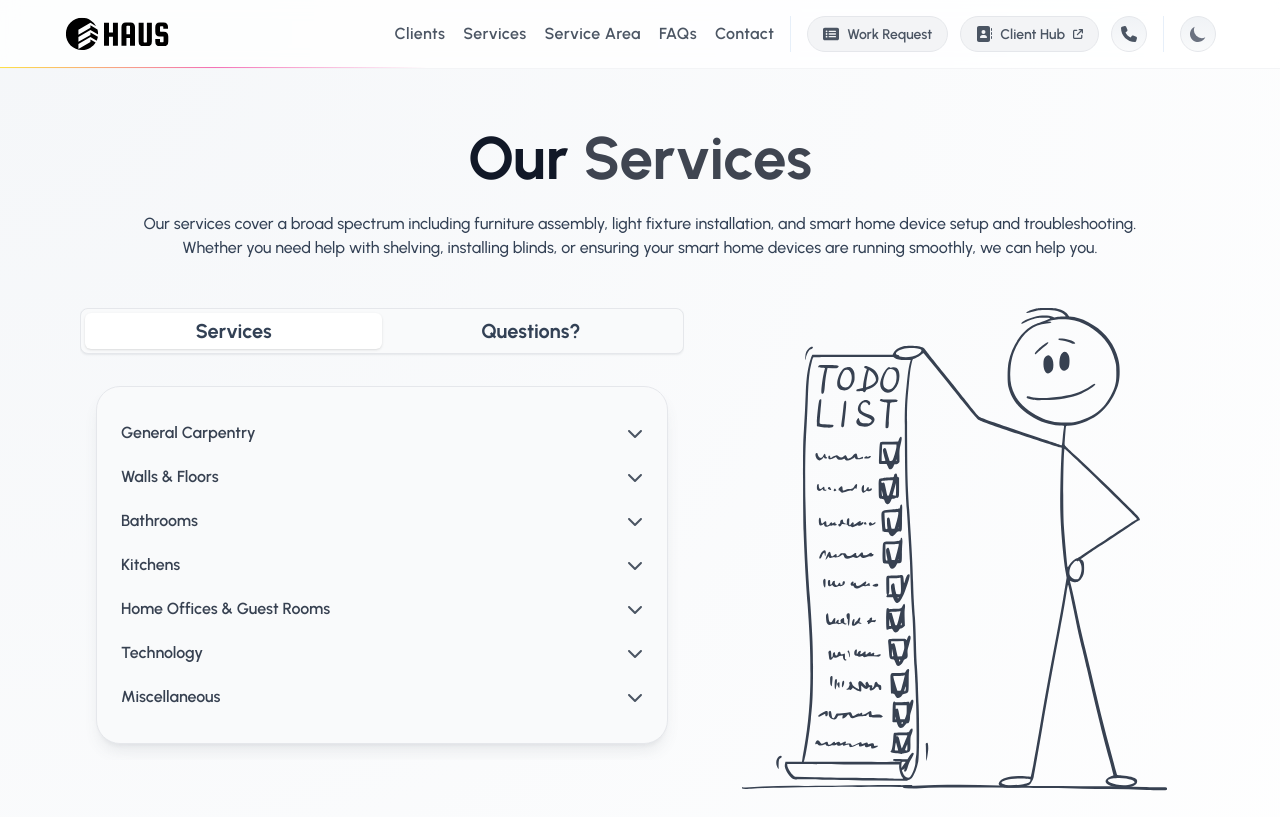
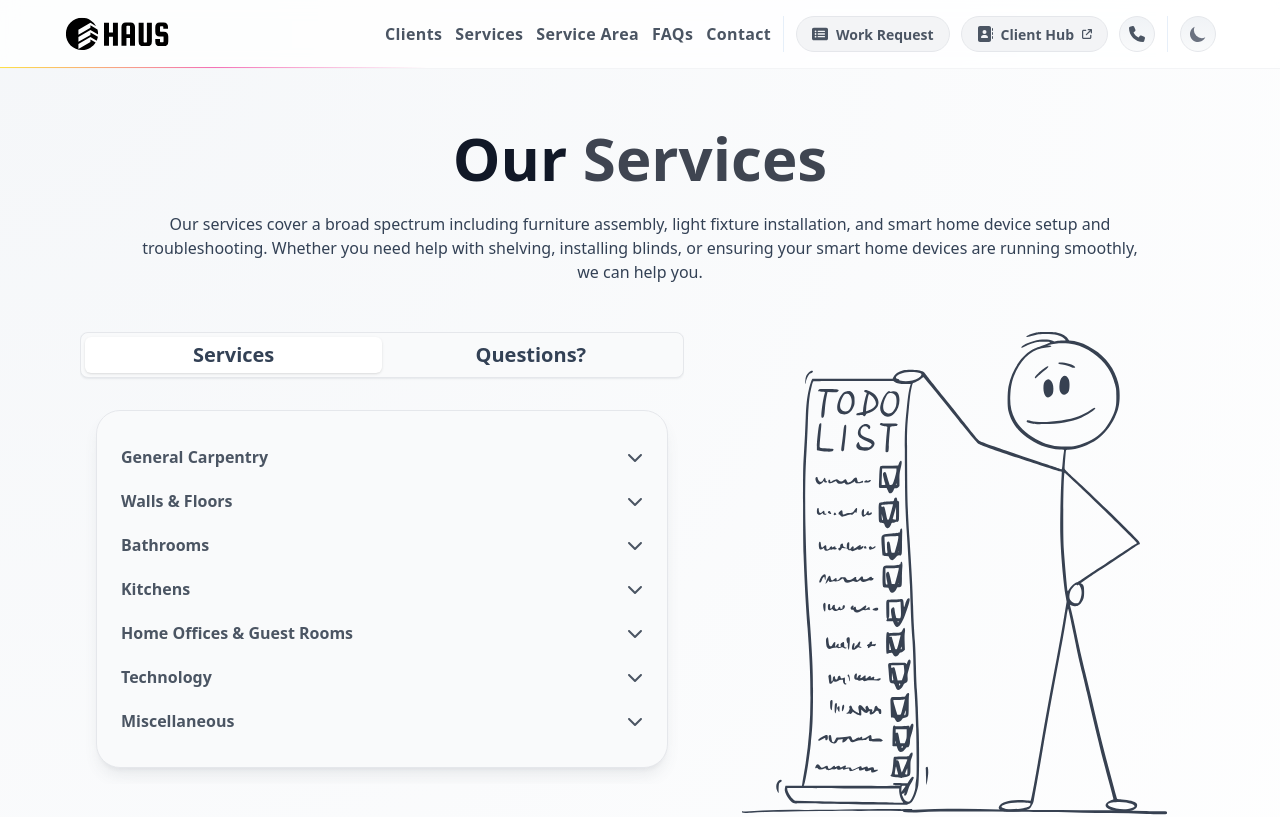
Before and after one commit to ben-v/haus, a React (Vite) app: page /services in a window 1280 px wide. Shown: the top 817 px of the page. Built offline with nearby package versions, Linux system fonts and the light colour scheme.

Commit message:
Use standard san-serif fonts and do not depend on non-standard font...there was a flicker first time loading the page and just was kind of annoying after a while. No flicker now. Adjusted some UI elements for the new fonts.

```diff
--- a/package.json
+++ b/package.json
@@ -18,7 +18,6 @@
     "react-dom": "^18.2.0",
     "react-google-recaptcha": "^3.1.0",
     "react-google-recaptcha-v3": "^1.10.1",
-    "react-helmet-async": "^2.0.4",
     "react-hot-toast": "^2.4.1",
     "react-router-dom": "^6.4.5",
     "react-simple-star-rating": "^5.1.7",
--- a/src/components/layouts/Header.tsx
+++ b/src/components/layouts/Header.tsx
@@ -68,8 +68,8 @@ const Header = () => {
             </div>
             <div aria-hidden="true" id="layer" className="fixed inset-0 z-40 h-screen w-screen origin-bottom scale-y-0 bg-white/70 backdrop-blur-2xl transition duration-500 dark:bg-darker/70 lg:hidden"></div>
             <div id="navlinks" className="invisible absolute top-full left-0 z-50 w-full origin-top-right translate-y-1 scale-90 flex-col flex-wrap justify-end gap-6 rounded-3xl border border-gray-100 bg-white p-8 opacity-0 shadow-2xl shadow-gray-600/10 transition-all duration-300 dark:border-gray-700 dark:bg-gray-800 dark:shadow-none lg:visible lg:relative lg:flex lg:w-auto lg:translate-y-0 lg:scale-100 lg:flex-row lg:items-center lg:gap-0 lg:border-none lg:bg-transparent lg:p-0 lg:opacity-100 lg:shadow-none dark:lg:bg-transparent">
-              <div className="lg:pr-4">
-                <ul className="space-y-6 sm:space-y-3 md:space-y-6 text-base font-medium tracking-wide lg:flex lg:space-y-0 lg:text-sm md:gap-[18px]">
+              <div className="lg:pr-3">
+                <ul className="space-y-2 md:space-y-4 text-base font-medium tracking-wide lg:flex lg:space-y-0 lg:text-sm md:gap-[13px]">
                   {navLinkGroup.links.map((link, index) => (
                     <li key={index}>
                       <StandardLink url={link.url ? link.url : "#"} onClick={closeNavbar} className="nav-link block transition nav-button">
@@ -80,7 +80,7 @@ const Header = () => {
                 </ul>
               </div>
               <div className="hidden lg:flex">
-                <div className="mt-12 flex w-full flex-col gap-3 space-y-2 border-primary/10 dark:border-gray-700 sm:flex-row md:w-max lg:mt-0 lg:mr-4 lg:space-y-0 lg:border-l lg:pl-4">
+                <div className="mt-12 flex w-full flex-col gap-[11px] space-y-2 border-primary/10 dark:border-gray-700 sm:flex-row md:w-max lg:mt-0 lg:mr-3 lg:space-y-0 lg:border-l lg:pl-3">
                   <div>
                     <StandardLink url="/work-request" onClick={closeNavbar} data-tooltip-id="new-client-tooltip-selector-large" className="relative ml-auto flex h-9 w-full items-center justify-center before:absolute before:inset-0 before:rounded-full before:bg-primary before:transition-transform before:duration-300 hover:before:scale-105 active:duration-75 active:before:scale-95 dark:before:border-gray-700 dark:before:bg-primaryLight sm:px-4 lg:before:border lg:before:border-gray-200 lg:before:bg-gray-100 lg:dark:before:bg-gray-800 nav-button">
                       <div className="pr-2">
@@ -115,14 +115,14 @@ const Header = () => {
                     </div>
                 </div>
               </div>
-              <div className="mt-12 hidden flex-col space-y-2 border-primary/10 dark:border-gray-700 lg:mt-0 lg:space-y-0 lg:border-l lg:pl-4 lg:flex">
+              <div className="mt-12 hidden flex-col space-y-2 border-primary/10 dark:border-gray-700 lg:mt-0 lg:space-y-0 lg:border-l lg:pl-3 lg:flex">
                   <button onClick={toggleTheme} className="switcher group relative h-9 w-9 rounded-full before:absolute before:inset-0 before:rounded-full before:border before:border-gray-200 before:bg-gray-50 before:bg-gradient-to-b before:transition-transform before:duration-300 hover:before:scale-105 active:duration-75 active:before:scale-95 dark:before:border-gray-700 dark:before:bg-gray-800 lg:flex">
                     <SvgSun fill="currentColor" className="transistion relative m-auto hidden h-5 w-5 fill-gray-500 duration-300 group-hover:rotate-180 group-hover:fill-yellow-400 dark:block dark:fill-gray-300" />
                     <SvgMoon fill="currentColor" className="transistion relative m-auto h-5 w-5 fill-gray-500 duration-300 group-hover:-rotate-90 group-hover:fill-blue-900 dark:hidden" />
                   </button>
               </div>
-              <div className="mt-6 w-full border-primary/10 dark:border-gray-700 sm:flex-row lg:hidden inline-flex items-center justify-start hover:cursor-pointer" onClick={toggleThemeCloseMenu}>
-                <div className="nav-button md:mr-3 w-full">Dark Mode Is <span className="font-semibold">{theme === THEMES.DARK ? "On" : "Off" }</span></div>
+              <div className="mt-6 pt-6 border-t w-full border-primary/10 dark:border-gray-700 sm:flex-row lg:hidden inline-flex items-center justify-start hover:cursor-pointer" onClick={toggleThemeCloseMenu}>
+                <div className="nav-button md:mr-3 w-full">Dark Mode Is <span className="font-bold">{theme === THEMES.DARK ? "On" : "Off" }</span></div>
                 <Toggle
                   id="theme-switcher-small-displays"
                   defaultChecked={theme === THEMES.DARK}
--- a/src/components/templates/AccordionTemplate.tsx
+++ b/src/components/templates/AccordionTemplate.tsx
@@ -28,17 +28,12 @@ const AccordionTemplate = (props: AccordionProps) => {
                         initial: {
                             color: theme === THEMES.DARK ? "!text-gray-100" : "!text-gray-700",
                             py: "py-2",
-                            fontFamily: "Urbanist",
-                            fontSize: "text-base",
                             borderWidth: "border-0",
                         },
                     },
                     body: {
                         py: "py-0",
                         color: theme === THEMES.DARK ? "!text-gray-300" : "!text-gray-600",
-                        fontFamily: "Urbanist",
-                        fontSize: "text-base",
-                        fontWeight: "font-normal",
                     }
                 },
             },
@@ -56,8 +51,8 @@ const AccordionTemplate = (props: AccordionProps) => {
                         </span>
                     }>
                     <ThemeProvider value={accordionTheme}>
-                        <AccordionHeader onClick={() => handleOpen(index)}>{item.title}</AccordionHeader>
-                        <AccordionBody>
+                        <AccordionHeader onClick={() => handleOpen(index)} className="expandable-item-header">{item.title}</AccordionHeader>
+                        <AccordionBody className="expandable-item-detail">
                             {item.children}
                         </AccordionBody>
                     </ThemeProvider>
--- a/src/components/templates/TabStripTemplate.tsx
+++ b/src/components/templates/TabStripTemplate.tsx
@@ -40,7 +40,6 @@ const TabStripTemplate = (props: TabStripTemplateProps) => {
             styles: {
                 base: {
                     color: theme === THEMES.DARK ? "text-slate-100" : "text-slate-700",
-                    fontFamily: "Urbanist",
                     fontSize: "text-base",
                     fontWeight: "font-normal",
                 },
--- a/src/content.css
+++ b/src/content.css
@@ -31,7 +31,7 @@ body,
 .expandable-item-detail,
 .body-link
 {
-  font-family: "Urbanist";
+  @apply !font-sans;
   @apply !antialiased;
   @apply !text-slate-700;
   @apply dark:!text-slate-100;
@@ -45,10 +45,16 @@ body,
 .footer-header-text,
 #navbar .nav-button,
 .tabpanel-text,
+.expandable-item-header,
 .serivce-area-list-text
 {
-  @apply lg:!font-medium;
-  @apply !text-lg;
+  @apply !text-base;
+}
+
+.expandable-item-detail
+{
+  @apply !font-normal;
+  @apply !text-sm;
   @apply md:!text-base;
 }
 
--- a/src/index.css
+++ b/src/index.css
@@ -1,5 +1,3 @@
-@import url('https://fonts.googleapis.com/css2?family=Urbanist:ital,wght@0,100..900;1,100..900&display=swap');
-
 @tailwind base;
 @tailwind components;
 @tailwind utilities;
--- a/src/main.tsx
+++ b/src/main.tsx
@@ -5,7 +5,6 @@ import './index.css'
 import './content.css'
 import { initTheming, ThemeSwitchProvider } from './components/providers/ThemeSwitchProvider.tsx'
 import { ThemeProvider } from "@material-tailwind/react";
-import { Helmet, HelmetProvider } from 'react-helmet-async'
 
 const root = ReactDOM.createRoot(document.getElementById('root')!);
 
@@ -17,16 +16,7 @@ root.render(
   <React.StrictMode>
     <ThemeProvider>
       <ThemeSwitchProvider>
-      <HelmetProvider>
-            <Helmet>
-              {/* Load font in header via link to use "preload" rel setting. Still need to ref in CSS though. */}
-              {/* Preconnect to Google fonts to speed loading of font from their CDN */}
-              <link rel="preconnect" href="https://fonts.googleapis.com" />
-              <link rel="preconnect" href="https://fonts.gstatic.com" crossOrigin="anonymous" />
-              <link rel="stylesheet preload" as="style" href="https://fonts.googleapis.com/css2?family=Urbanist:ital,wght@0,100..900;1,100..900&display=swap" crossOrigin="anonymous" />
-            </Helmet>
-            <App />
-          </HelmetProvider>
+          <App />
       </ThemeSwitchProvider>
     </ThemeProvider>
   </React.StrictMode>,
--- a/src/pages/contact/panels/ContactFormPanel.tsx
+++ b/src/pages/contact/panels/ContactFormPanel.tsx
@@ -42,7 +42,6 @@ const ContactFormPanel = () => {
                 base: {
                     input: {
                         color: theme === THEMES.DARK ? "text-slate-100" : "text-slate-700",
-                        fontFamily: "Urbanist"
                     },
                     label: {
                         color: `peer-placeholder-shown:${theme === THEMES.DARK ? "text-slate-100" : "text-slate-700"}`
@@ -59,7 +58,6 @@ const ContactFormPanel = () => {
                                 borderColor: `placeholder-shown:${theme === THEMES.DARK ? "border-slate-100" : "border-slate-700"}`
                             },
                             label: {
-                                fontFamily: "Urbanist",
                                 fontSize: "peer-placeholder-shown:text-base",
                                 floated: {
                                     fontSize: "text-[14px] peer-focus:text-[14px]",
@@ -107,7 +105,6 @@ const ContactFormPanel = () => {
                 base: {
                     textarea: {
                         color: theme === THEMES.DARK ? "text-slate-100" : "text-slate-700",
-                        fontFamily: "Urbanist"
                     },
                     label: {
                         color: `peer-placeholder-shown:${theme === THEMES.DARK ? "text-slate-100" : "text-slate-700"}`
@@ -124,7 +121,6 @@ const ContactFormPanel = () => {
                                 borderColor: `placeholder-shown:${theme === THEMES.DARK ? "border-slate-100" : "border-slate-700"}`
                             },
                             label: {
-                                fontFamily: "Urbanist",
                                 fontSize: "peer-placeholder-shown:text-base",
                                 floated: {
                                     fontSize: "text-[14px] peer-focus:text-[14px]",
@@ -256,6 +252,7 @@ const ContactFormPanel = () => {
 
     return (
         <ContentSectionContainer flexDirection="Center">
+            <div className="flex flex-col items-center w-full gap-8">
                 <RoundCornerContainer id="contact-panel" padding="Small" containerClassNames="w-full" bodyClassNames="gap-4">
                     <CardHeader title="What's on your mind?" titleAlignment="Left" />
                     <form onSubmit={onSubmitHandler} className="w-auto round" autoComplete="off">
@@ -316,16 +313,19 @@ const ContactFormPanel = () => {
                             </div>
 
                             <p className="my-8 body-text tabpanel-text">By clicking submit below, you agree to the processing of your personal information by HAUS Property Services as described in our <StandardLink url="/privacy"><span className="font-semibold body-link">Privacy Policy</span></StandardLink>.</p>
-
+                            <ButtonLink type="submit" prefixIcon={<SvgPaperPlaneSolid />} prefixIconFill={theme === THEMES.DARK ? "#1e293b" : "white"} disabled={isSubmitButtonDisabled}>Send Message</ButtonLink>
+                        </div>
+                    </form>
+                </RoundCornerContainer>
+                <div className="w-fit">
                     <ReCAPTCHA
                         sitekey={import.meta.env.VITE_RECAPTCHA_SITE_KEY}
                         ref={refCaptcha}
                         size="invisible"
+                        badge="inline"
                     />
-                        <ButtonLink type="submit" prefixIcon={<SvgPaperPlaneSolid />} prefixIconFill={theme === THEMES.DARK ? "#1e293b" : "white"} disabled={isSubmitButtonDisabled}>Send Message</ButtonLink>
                 </div>
-                </form>
-            </RoundCornerContainer>
+            </div>
         </ContentSectionContainer>
     )
 }
```
Also changed, not shown: 1 other file (tests, documents, lock files or other folders). Lines whose indentation alone changed are shown as unchanged.
